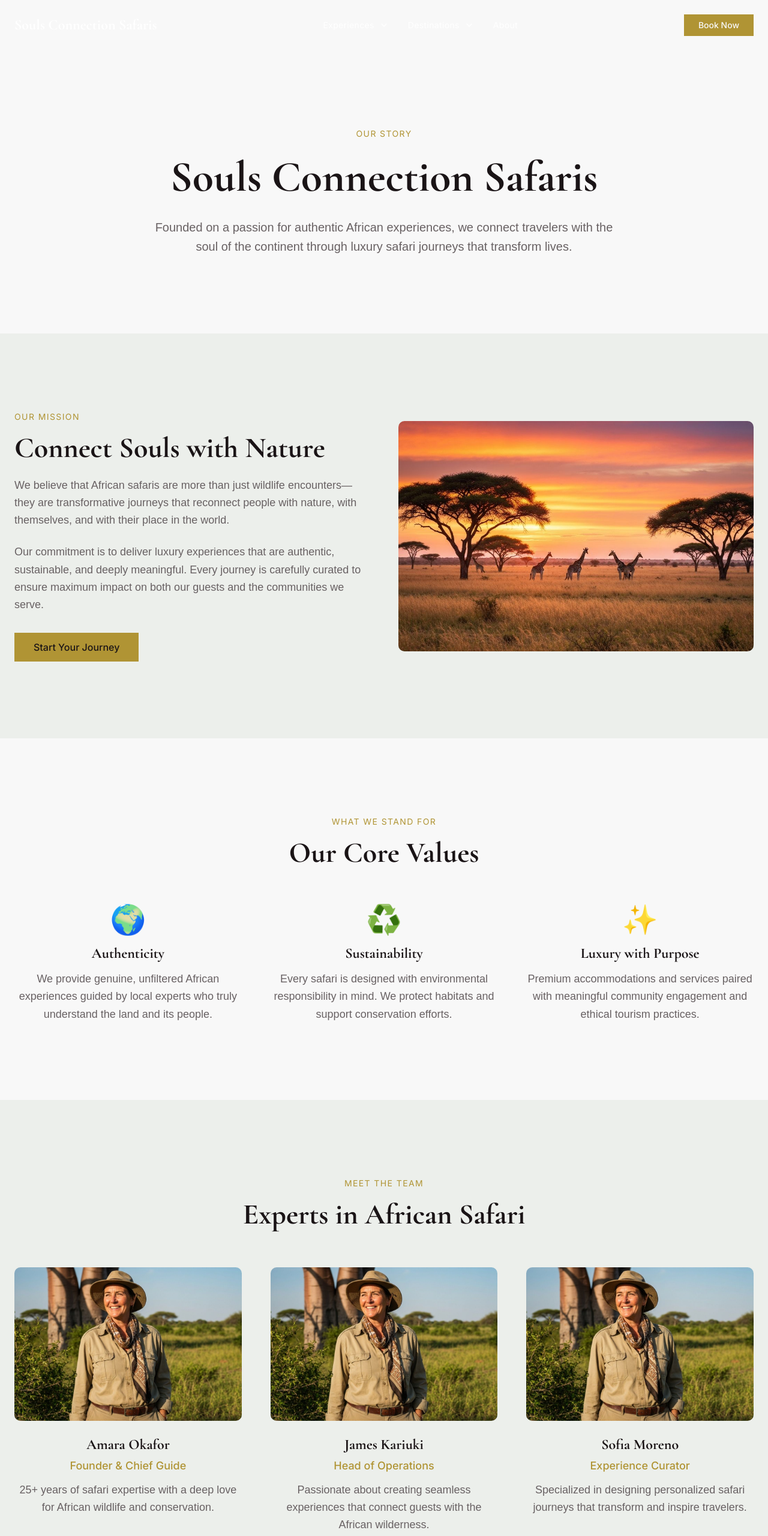
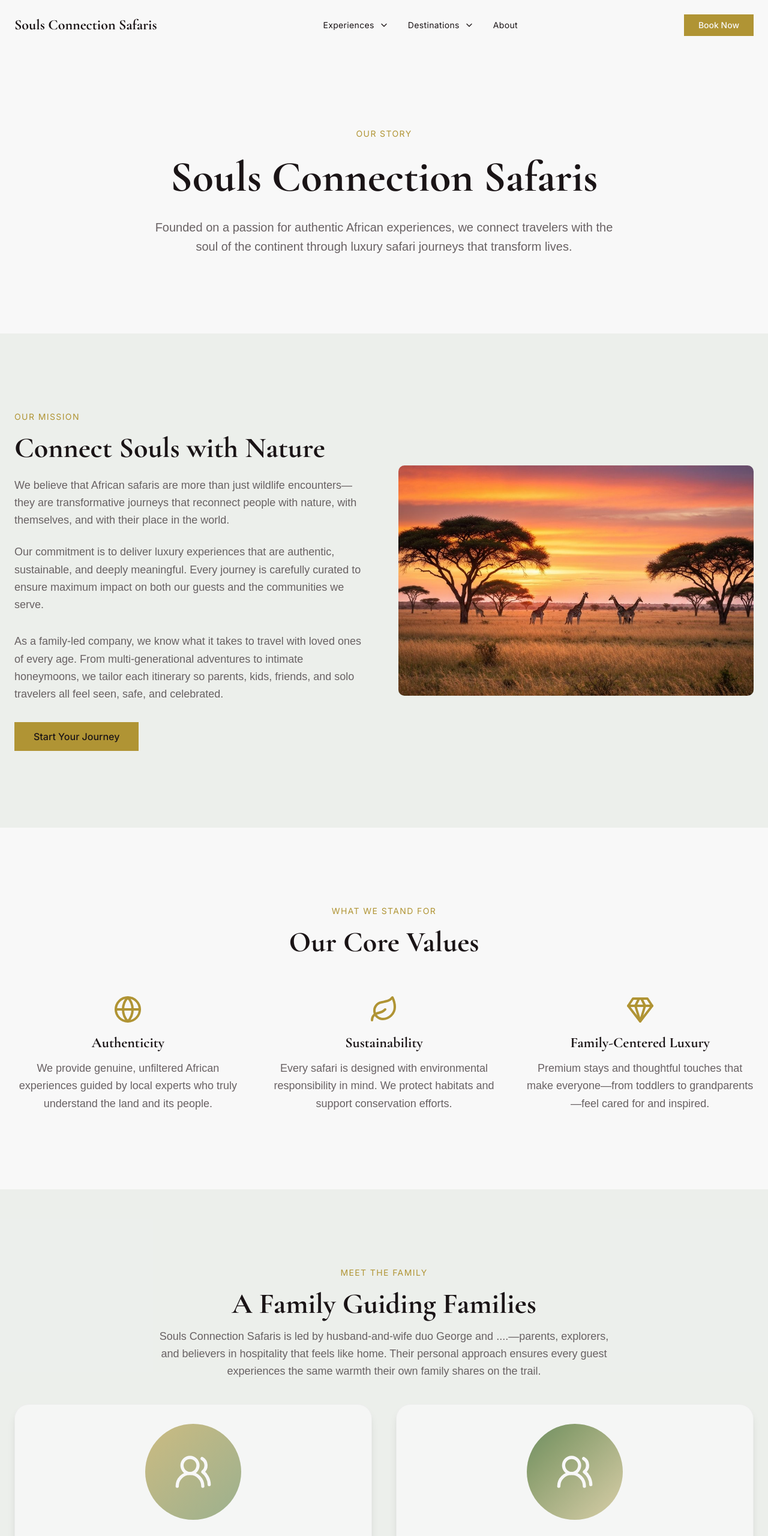
Before and after one commit to Denzel-K/souls-connection-safaris, a Next.js app: page /about in a window 1280 px wide. Shown: the top 2561 px of the page at 60% size. Built offline with nearby package versions, Linux system fonts and the light colour scheme; a web font is replaced by a local one.

Commit message:
About page refactoring and text color defaulting for header complete

```diff
--- a/app/about/page.tsx
+++ b/app/about/page.tsx
@@ -3,6 +3,7 @@
 import Link from "next/link"
 import { Header } from "@/components/header"
 import { Footer } from "@/components/footer"
+import { Gem, Globe, Leaf, UsersRound, CheckCircle } from "lucide-react"
 
 export default function About() {
   return (
@@ -41,6 +42,11 @@ export default function About() {
                 Every journey is carefully curated to ensure maximum impact on both our guests and the communities we
                 serve.
               </p>
+              <p className="text-lg text-muted-foreground mb-8 leading-relaxed">
+                As a family-led company, we know what it takes to travel with loved ones of every age. From multi-generational
+                adventures to intimate honeymoons, we tailor each itinerary so parents, kids, friends, and solo travelers
+                all feel seen, safe, and celebrated.
+              </p>
               <Link
                 href="/booking"
                 className="inline-block px-8 py-3 bg-gold text-foreground font-sans font-medium hover:bg-gold/90 transition-all duration-200"
@@ -69,23 +75,23 @@ export default function About() {
                 title: "Authenticity",
                 description:
                   "We provide genuine, unfiltered African experiences guided by local experts who truly understand the land and its people.",
-                icon: "🌍",
+                icon: Globe,
               },
               {
                 title: "Sustainability",
                 description:
                   "Every safari is designed with environmental responsibility in mind. We protect habitats and support conservation efforts.",
-                icon: "♻️",
+                icon: Leaf,
               },
               {
-                title: "Luxury with Purpose",
+                title: "Family-Centered Luxury",
                 description:
-                  "Premium accommodations and services paired with meaningful community engagement and ethical tourism practices.",
-                icon: "✨",
+                  "Premium stays and thoughtful touches that make everyone—from toddlers to grandparents—feel cared for and inspired.",
+                icon: Gem,
               },
             ].map((value, index) => (
               <div key={index} className="text-center">
-                <div className="text-5xl mb-4">{value.icon}</div>
+                <value.icon className="w-12 h-12 mx-auto text-gold mb-4" />
                 <h3 className="font-serif text-2xl text-foreground font-bold mb-3">{value.title}</h3>
                 <p className="text-muted-foreground leading-relaxed">{value.description}</p>
               </div>
@@ -97,38 +103,41 @@ export default function About() {
       {/* Team Section */}
       <section className="w-full py-20 md:py-32 px-6 bg-green/5">
         <div className="max-w-7xl mx-auto">
-          <div className="text-center mb-16">
-            <p className="font-sans text-sm tracking-widest text-gold mb-4">MEET THE TEAM</p>
+          <div className="text-center mb-10">
+            <p className="font-sans text-sm tracking-widest text-gold mb-4">MEET THE FAMILY</p>
             <h2 className="font-serif text-4xl md:text-5xl text-foreground font-bold text-balance">
-              Experts in African Safari
+              A Family Guiding Families
             </h2>
+            <p className="text-muted-foreground max-w-3xl mx-auto mt-4">
+              Souls Connection Safaris is led by husband-and-wife duo George and ....—parents, explorers, and believers in
+              hospitality that feels like home. Their personal approach ensures every guest experiences the same warmth
+              their own family shares on the trail.
+            </p>
           </div>
 
-          <div className="grid md:grid-cols-3 gap-12">
+          <div className="grid md:grid-cols-2 gap-10">
             {[
               {
-                name: "Amara Okafor",
-                role: "Founder & Chief Guide",
-                bio: "25+ years of safari expertise with a deep love for African wildlife and conservation.",
+                name: "George Mburu",
+                role: "Founder & Experience Designer",
+                bio: "Designs soulful itineraries with the intuition of a mother and the eye of a storyteller, ensuring every detail feels intimate and bespoke.",
+                gradient: "from-gold/60 to-green/40",
               },
               {
-                name: "James Kariuki",
-                role: "Head of Operations",
-                bio: "Passionate about creating seamless experiences that connect guests with the African wilderness.",
+                name: "..........",
+                role: "Head of Field Operations",
+                bio: "Leads on-the-ground logistics with calm precision, keeping families safe, inspired, and immersed in the wonder of the wild.",
+                gradient: "from-green/60 to-brown/40",
               },
-              {
-                name: "Sofia Moreno",
-                role: "Experience Curator",
-                bio: "Specialized in designing personalized safari journeys that transform and inspire travelers.",
-              },
-            ].map((member, index) => (
-              <div key={index} className="text-center">
-                <div className="w-full h-64 bg-gradient-to-br from-gold/30 to-green/30 rounded-lg mb-6 overflow-hidden">
-                  <img
-                    src={`/safari-expert-portrait-.jpg?height=300&width=300&query=safari-expert-portrait-${index + 1}`}
-                    alt={member.name}
-                    className="w-full h-full object-cover"
-                  />
+            ].map((member) => (
+              <div
+                key={member.name}
+                className="bg-card/80 rounded-3xl p-8 text-center border border-border/50 shadow-lg flex flex-col items-center"
+              >
+                <div
+                  className={`w-40 h-40 rounded-full mb-6 bg-gradient-to-br ${member.gradient} flex items-center justify-center`}
+                >
+                  <UsersRound className="w-16 h-16 text-background" />
                 </div>
                 <h3 className="font-serif text-2xl text-foreground font-bold mb-1">{member.name}</h3>
                 <p className="text-gold font-sans font-medium mb-3">{member.role}</p>
@@ -159,7 +168,7 @@ export default function About() {
               "Comprehensive travel support and bespoke itinerary planning",
             ].map((feature, index) => (
               <div key={index} className="flex gap-4">
-                <div className="text-gold text-2xl font-bold flex-shrink-0">✓</div>
+                <CheckCircle className="w-6 h-6 text-gold flex-shrink-0 mt-1" />
                 <p className="text-lg text-foreground font-sans">{feature}</p>
               </div>
             ))}
@@ -178,7 +187,7 @@ export default function About() {
             soul.
           </p>
           <Link
-            href="/booking"
+            href="/experiences"
             className="inline-block px-8 py-4 bg-gold text-foreground font-sans font-medium hover:bg-gold/90 transition-all duration-200"
           >
             Explore Our Packages
--- a/components/header.tsx
+++ b/components/header.tsx
@@ -2,6 +2,7 @@
 
 import { useEffect, useRef, useState } from "react"
 import Link from "next/link"
+import { usePathname } from "next/navigation"
 import { ChevronDown, Menu, X } from "lucide-react"
 import { packageTiers } from "@/lib/experiences-data"
 import { destinations } from "@/lib/destinations-data"
@@ -49,6 +50,10 @@ export function Header() {
   const [isScrolled, setIsScrolled] = useState(false)
   const headerRef = useRef<HTMLElement>(null)
   const [headerHeight, setHeaderHeight] = useState(0)
+  const pathname = usePathname()
+  const isHome = pathname === "/"
+  const navTextClass = isHome && !isScrolled ? "text-white hover:text-gold" : "text-foreground hover:text-brown"
+  const navIconClass = isHome && !isScrolled ? "text-white" : "text-foreground"
 
   useEffect(() => {
     const handleScroll = () => {
@@ -96,9 +101,7 @@ export function Header() {
           {/* Logo */}
           <Link
             href="/"
-            className={`font-serif text-lg md:text-2xl font-bold transition-colors whitespace-nowrap ${
-              isScrolled ? "text-foreground hover:text-brown" : "text-white hover:text-gold"
-            }`}
+            className={`font-serif text-lg md:text-2xl font-bold transition-colors whitespace-nowrap ${navTextClass}`}
           >
             Souls Connection Safaris
           </Link>
@@ -110,22 +113,16 @@ export function Header() {
                 {item.submenu ? (
                   <button
                     type="button"
-                    className={`flex items-center gap-2 transition-colors py-2 ${
-                      isScrolled ? "text-foreground hover:text-brown" : "text-white hover:text-gold"
-                    }`}
+                    className={`flex items-center gap-2 transition-colors py-2 ${navTextClass}`}
                   >
                     <span className="font-sans text-sm tracking-wide">{item.label}</span>
-                    <ChevronDown
-                      className={`w-4 h-4 transition-colors ${isScrolled ? "text-foreground" : "text-white"}`}
-                    />
+                    <ChevronDown className={`w-4 h-4 transition-colors ${navIconClass}`} />
                   </button>
                 ) : (
                   item.href && (
                     <Link
                       href={item.href}
-                      className={`font-sans text-sm tracking-wide transition-colors ${
-                        isScrolled ? "text-foreground hover:text-brown" : "text-white hover:text-gold"
-                      }`}
+                      className={`font-sans text-sm tracking-wide transition-colors ${navTextClass}`}
                     >
                       {item.label}
                     </Link>
@@ -174,7 +171,7 @@ export function Header() {
           {/* Mobile Menu Button */}
           <button
             onClick={() => setMobileMenuOpen(!mobileMenuOpen)}
-            className={`md:hidden transition-colors ${isScrolled ? "text-foreground hover:text-brown" : "text-white hover:text-gold"}`}
+            className={`md:hidden transition-colors ${navTextClass}`}
           >
             {mobileMenuOpen ? <X className="w-6 h-6" /> : <Menu className="w-6 h-6" />}
           </button>
```
